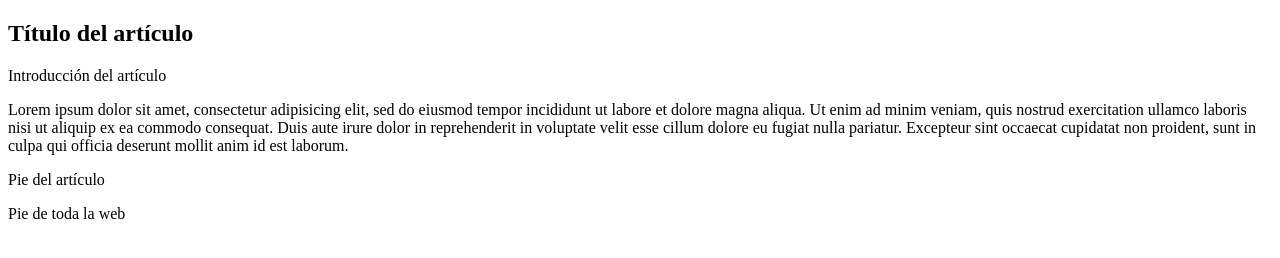
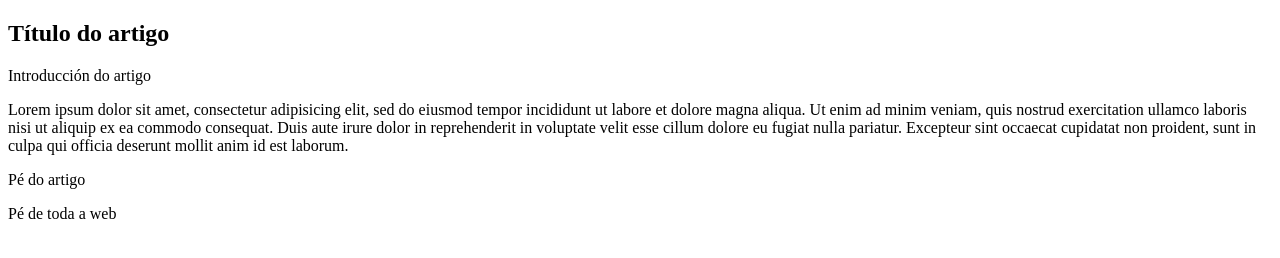
Before and after one commit to bigdatawirtz/exemplo-web, a plain HTML site: page docs/08.html in a window 1280 px wide. Drawn offline with Linux system fonts and the light colour scheme.

Commit message:
web con seccións updated

```diff
--- a/docs/08.html
+++ b/docs/08.html
@@ -2,25 +2,25 @@
 <html>
 
 <head>
-    <title>Secciones</title>
+    <title>Páxina web con seccións</title>
     <meta charset="utf-8">
 </head>
 
 <body>
     <article>
         <header>
-            <h1>Título del artículo</h1>
-            <p>Introducción del artículo</p>
+            <h1>Título do artigo</h1>
+            <p>Introducción do artigo</p>
         </header>
         <section id="main_content">
             <p>Lorem ipsum dolor sit amet, consectetur adipisicing elit, sed do eiusmod tempor incididunt ut labore et dolore magna aliqua. Ut enim ad minim veniam, quis nostrud exercitation ullamco laboris nisi ut aliquip ex ea commodo consequat. Duis aute irure dolor in reprehenderit in voluptate velit esse cillum dolore eu fugiat nulla pariatur. Excepteur sint occaecat cupidatat non proident, sunt in culpa qui officia deserunt mollit anim id est laborum.</p>
         </section>
         <footer>
-            <p>Pie del artículo</p>
+            <p>Pé do artigo</p>
         </footer>
     </article>
     <footer>
-        <p>Pie de toda la web</p>
+        <p>Pé de toda a web</p>
     </footer>
 </body>
 
```
